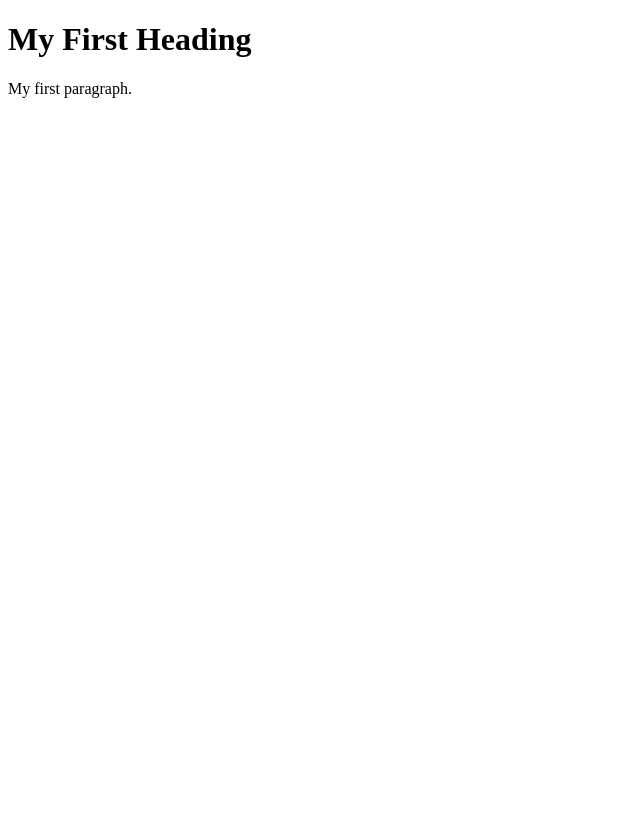
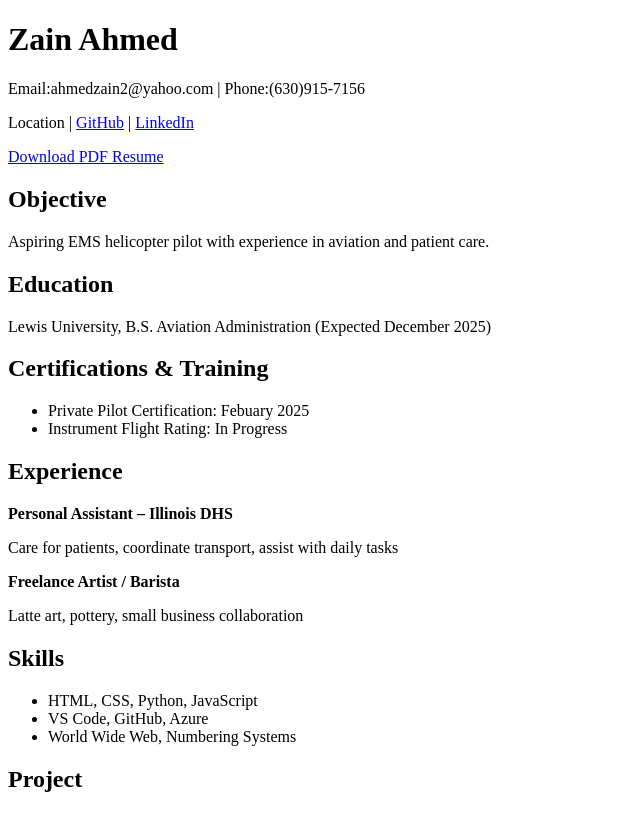
Before and after one commit to za1nahmed/web-resume, a plain HTML site: page index.html in a window 1280 px wide. Shown: the whole page, without its empty margins (0-640 px from the left). Drawn offline with Linux system fonts and the light colour scheme.

Commit message:
update file

```diff
--- a/index.html
+++ b/index.html
@@ -1,9 +1,42 @@
 <!DOCTYPE html>
 <html>
-    <body>
+<head>
+  <meta charset="UTF-8">
+  <title>Zain's Resume</title>
+  <link rel="stylesheet" href="index.css">
+</head>
+<body>
+  <div class="resume">
+    <h1>Zain Ahmed</h1>
+    <p>Email:ahmedzain2@yahoo.com | Phone:(630)915-7156</p>
+    <p>Location | <a href="#">GitHub</a> | <a href="#">LinkedIn</a></p>
+    <p><a href="helen_resume.pdf" target="_blank" class="pdf-link">Download PDF Resume</a></p>
 
-        <h1>My First Heading</h1>
-        <p>My first paragraph.</p>
+    <h2>Objective</h2>
+    <p>Aspiring EMS helicopter pilot with experience in aviation and patient care.</p>
 
-    </body>
-</html>
+    <h2>Education</h2>
+    <p>Lewis University, B.S. Aviation Administration (Expected December 2025)</p>
+
+    <h2>Certifications & Training</h2>
+    <ul>
+      <li>Private Pilot Certification: Febuary 2025</li>
+      <li>Instrument Flight Rating: In Progress</li>
+    </ul>
+
+    <h2>Experience</h2>
+    <p><strong>Personal Assistant – Illinois DHS</strong></p>
+    <p>Care for patients, coordinate transport, assist with daily tasks</p>
+
+    <p><strong>Freelance Artist / Barista</strong></p>
+    <p>Latte art, pottery, small business collaboration</p>
+
+    <h2>Skills</h2>
+    <ul>
+      <li>HTML, CSS, Python, JavaScript</li>
+      <li>VS Code, GitHub, Azure</li>
+      <li>World Wide Web, Numbering Systems</li>
+    </ul>
+
+    <h2>Project</h2>
+    <p
```
Also changed, not shown: 1 other file.
